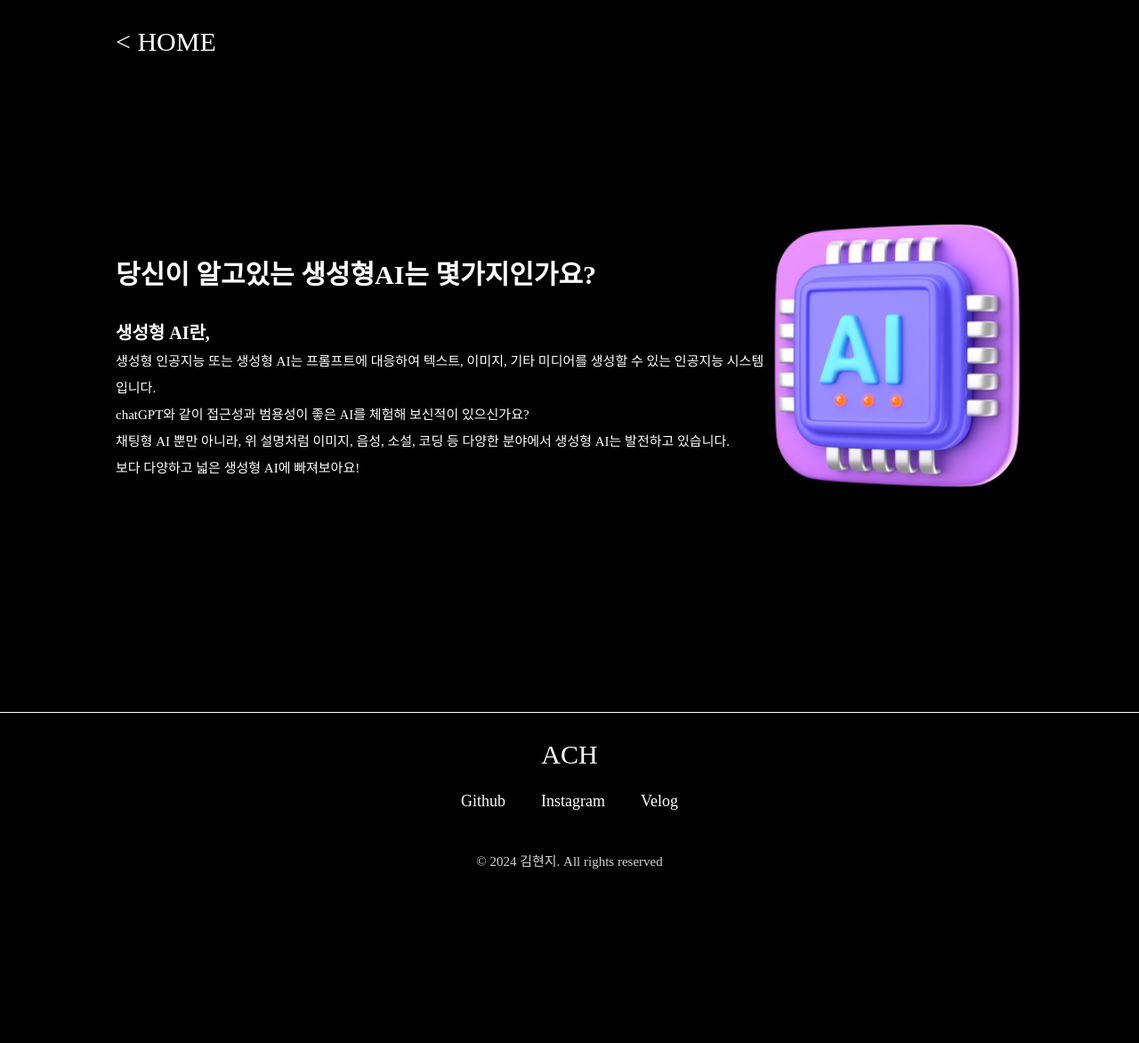
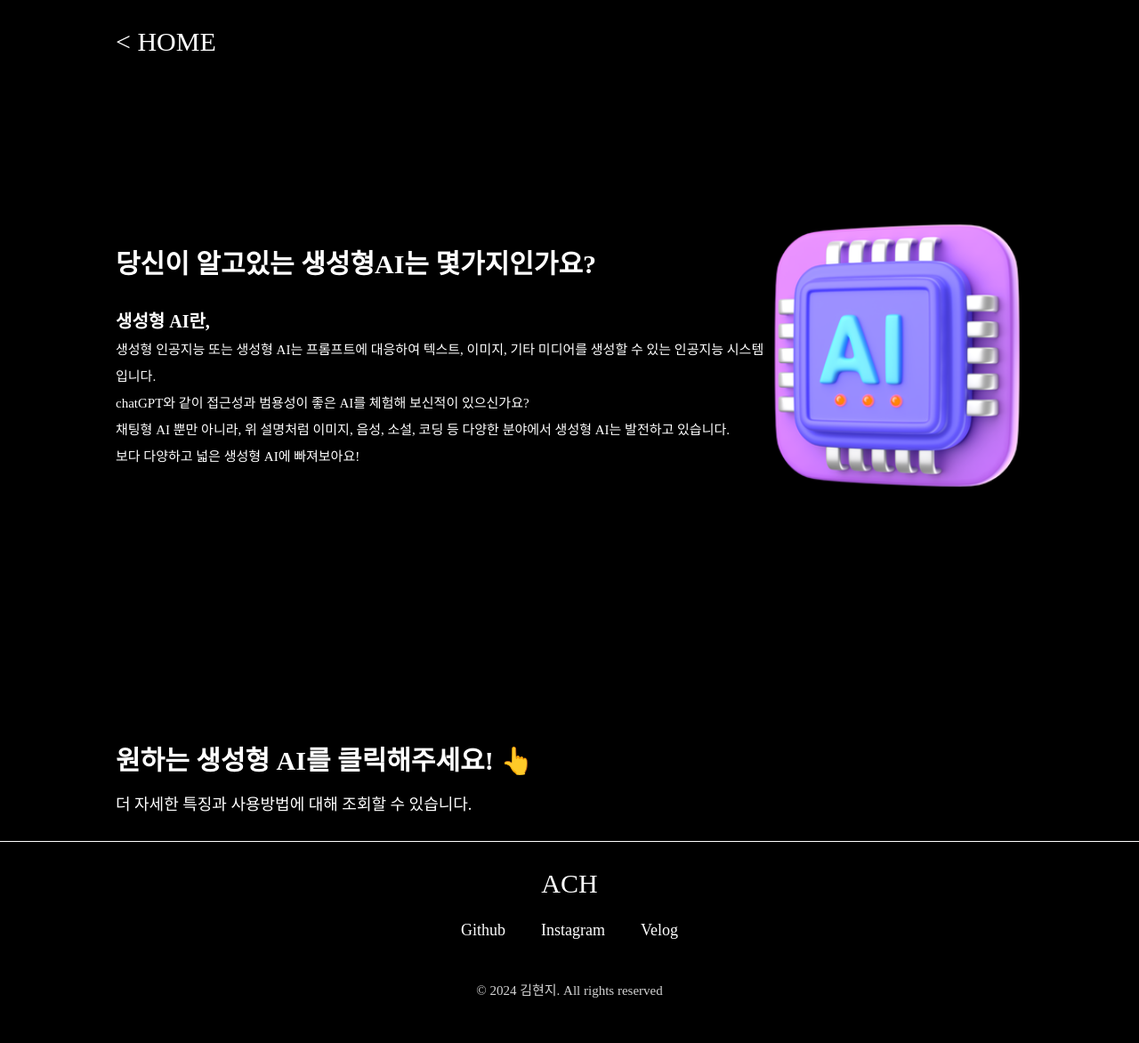
Before and after one commit to de-quei/NetworkProgramming_club_website, a Django app: page /ACH/ai_info/ in a window 1280 px wide. Shown: the whole page at 89% size. Before the commit the page ends 976 px from the top, so only its background shows below. Run offline with Django 4.2, Linux system fonts and the light colour scheme.

Commit message:
ai_infl > info-title style

```diff
--- a/ACH/static/css/ai_info.css
+++ b/ACH/static/css/ai_info.css
@@ -43,12 +43,12 @@ section {
     justify-content: space-between;
 }
 
-.description h1 {
+.preface .description h1 {
     font-size: 30px;
-    line-height: 100px;
+    margin-bottom: 30px;
 }
 
-.description p {
+.preface .description p {
     font-size: 15px;
     line-height: 30px;
 }
@@ -57,6 +57,21 @@ section {
     width: 300px;
 }
 
+/*섹션2*/
+.info-container {
+    background-color: black;
+    color: white;
+    padding: 30px 130px;
+}
+
+.info-title h1 {
+    font-size: 30px;
+    margin-bottom: 15px;
+}
+
+.info-title p {
+    font-size: 18px;
+}
 
 /*푸터*/
 footer {
--- a/ACH/templates/ACH/ai_info.html
+++ b/ACH/templates/ACH/ai_info.html
@@ -26,6 +26,14 @@
         </div>
     </section>
 
+    <!--AI 정보-->
+    <div class="info-container">
+        <div class="info-title">
+            <h1>원하는 생성형 AI를 클릭해주세요! 👆️</h1>
+            <p>더 자세한 특징과 사용방법에 대해 조회할 수 있습니다.</p>
+        </div>
+    </div>
+
     <!--푸터-->
     <footer>
         <p class="logo">ACH</p>
```
